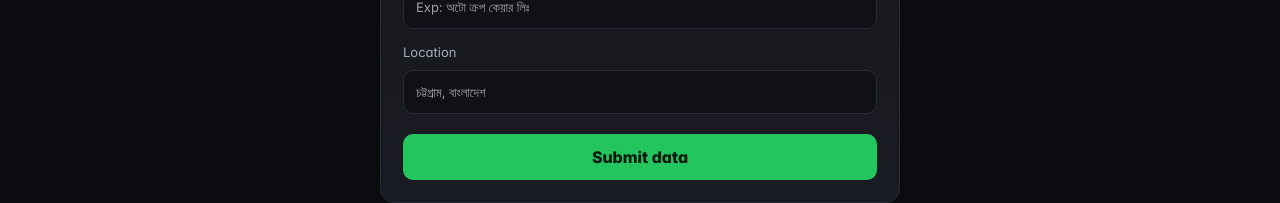
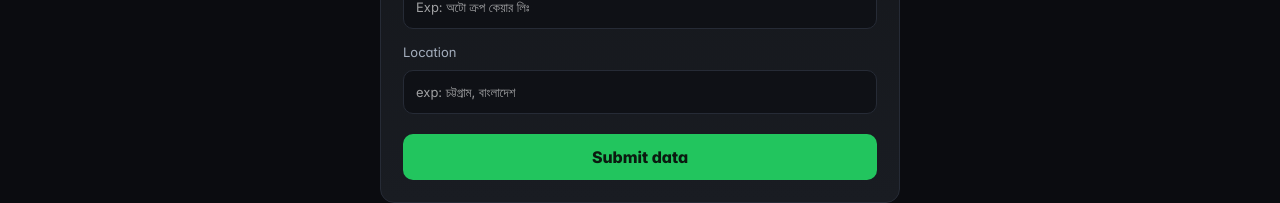
Before and after one commit to shshafin/krishok-area-client, a React (Vite) app: page /adminT/company in a window 1280 px wide. Shown: the part 461-664 px from the top of the page. Built offline with nearby package versions, Linux system fonts and the light colour scheme; no server answers.

Commit message:
Placeholder change to locaiton

```diff
--- a/src/features/admin/components/CompanyForm.jsx
+++ b/src/features/admin/components/CompanyForm.jsx
@@ -64,7 +64,7 @@ export default function CompanyForm() {
           Location
           <input
             className={styles.input}
-            placeholder="চট্টগ্রাম, বাংলাদেশ"
+            placeholder="exp: চট্টগ্রাম, বাংলাদেশ"
             value={location}
             onChange={(e) => setLocation(e.target.value)}
           />
```
